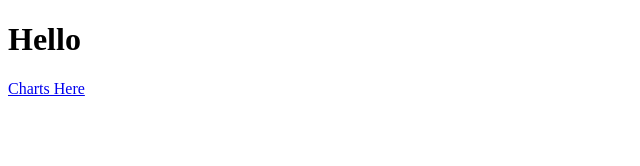
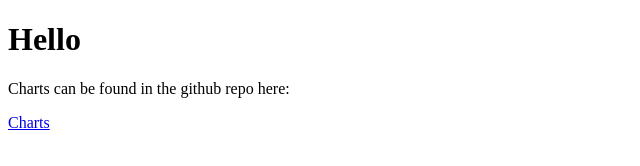
Before and after one commit to rhysemmas/helm-chart-hoster, a plain HTML site: page index.html in a window 1280 px wide. Shown: the whole page, without its empty margins (0-640 px from the left). Drawn offline with Linux system fonts and the light colour scheme.

Commit message:
update index as no dir list for gh pages

```diff
--- a/index.html
+++ b/index.html
@@ -5,6 +5,6 @@
 </head>
 <body>
 <h1>Hello</h1>
-<a href="./charts/">Charts Here</a>
+<p>Charts can be found in the github repo here: </p><a href="https://github.com/rhysemmas/helm-chart-hoster/tree/master/charts">Charts</a>
 </body>
 </html>
```
